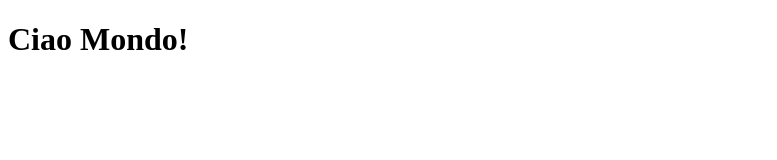
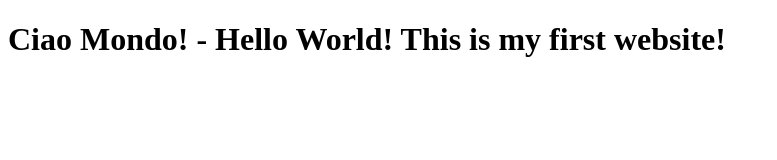
Before and after one commit to YoungHTML/FirstWebsite, a plain HTML site: page index.html in a window 1280 px wide. Shown: the whole page, without its empty margins (0-777 px from the left). Drawn offline with Linux system fonts and the light colour scheme.

Commit message:
Add files via upload

```diff
--- a/index.html
+++ b/index.html
@@ -2,6 +2,6 @@
 <html>
     <body>
     <h1>
-        Ciao Mondo!
+        Ciao Mondo! - Hello World! This is my first website!
     </h1>
 </html>
```
